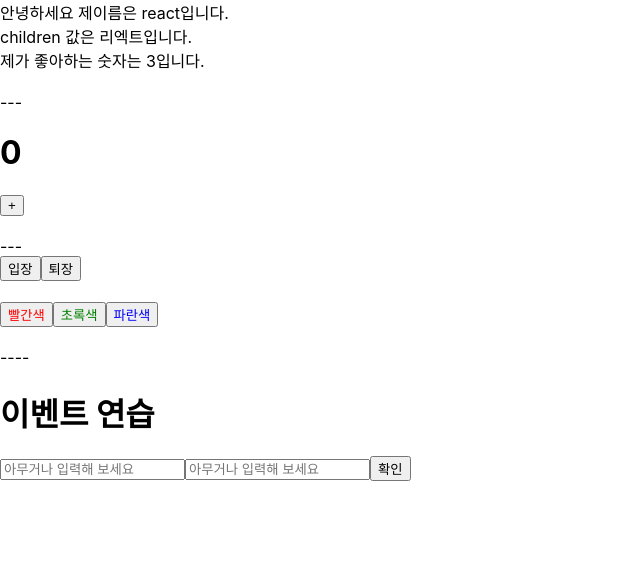
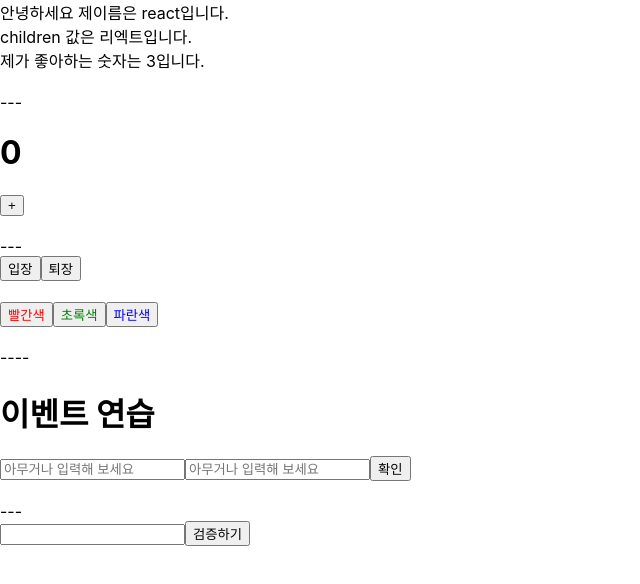
Before and after one commit to kqjatjr/ReactStudy, a React (Create React App) app: page / in a window 1280 px wide. Shown: the top 584 px of the page, without its empty margins (0-640 px from the left). Built offline with nearby package versions, Linux system fonts and the light colour scheme.

Commit message:
ref 예제 - 미완성

```diff
--- a/src/App.tsx
+++ b/src/App.tsx
@@ -2,6 +2,7 @@ import MyComponent from "./Components/MyComponent";
 import Counter from "./Components/Counter";
 import Say from "./Components/Say";
 import EventPractice from "./Components/EventPractice";
+import ValidationSample from "./Components/ValidationSample";
 
 function App() {
   return (
@@ -18,6 +19,9 @@ function App() {
       <br />
       ----
       <EventPractice />
+      <br />
+      ---
+      <ValidationSample />
     </div>
   );
 }
--- /dev/null
+++ b/src/CSS/ValidationSample.css
@@ -0,0 +1,7 @@
+.success {
+  background-color: lightgreen;
+}
+
+.failure {
+  background-color: lightcoral;
+}
--- /dev/null
+++ b/src/Components/ValidationSample.tsx
@@ -0,0 +1,50 @@
+import React, { useRef, useState } from "react";
+import "../CSS/ValidationSample.css";
+
+type propsCheck = {
+  password: string;
+  clicked: boolean;
+  validated: boolean;
+};
+
+const ValidationSample = () => {
+  const [vali, setVali] = useState<propsCheck>({
+    password: "",
+    clicked: false,
+    validated: false,
+  });
+
+  const { password, clicked, validated } = vali;
+
+  const handleChange = (e: React.ChangeEvent<HTMLInputElement>) => {
+    const nextVali = {
+      ...vali,
+      [e.target.name]: e.target.value,
+    };
+    setVali(nextVali);
+  };
+
+  const handleButtonClick = () => {
+    const nextCheck = {
+      ...vali,
+      clicked: true,
+      validated: password === "0000",
+    };
+    setVali(nextCheck);
+  };
+
+  return (
+    <div>
+      <input
+        type="password"
+        name="password"
+        value={password}
+        onChange={handleChange}
+        className={clicked ? (validated ? "success" : "failure") : ""}
+      />
+      <button onClick={handleButtonClick}>검증하기</button>
+    </div>
+  );
+};
+
+export default ValidationSample;
```
Also changed, not shown: 1 other file (tests, documents, lock files or other folders).
